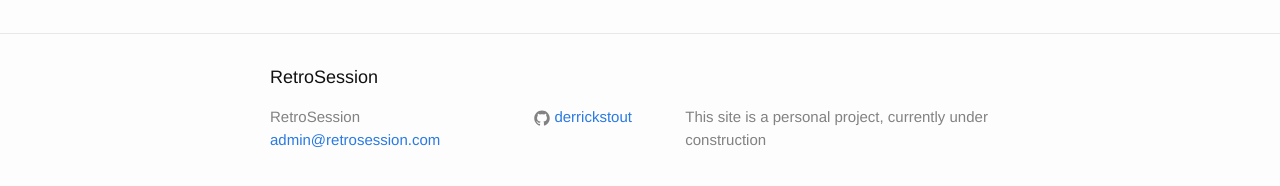
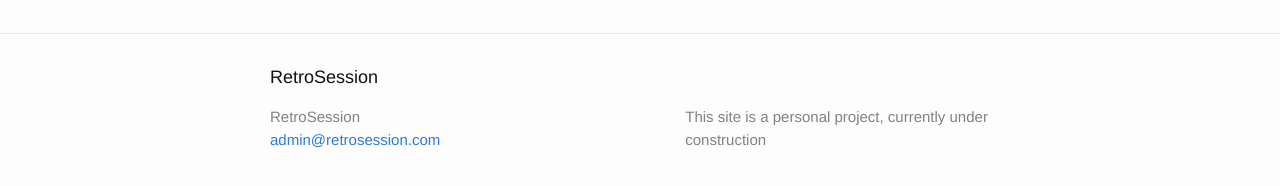
Before and after one commit to derrickstout/derrickstout.github.io, a Jekyll site: the page built from about.md, in a window 1280 px wide. Shown: the part 317-503 px from the top of the page. Built offline with Jekyll 4.4.1, drawn with Linux system fonts in a browser that asks for light colours.

Commit message:
Update _config.yml

```diff
--- a/_config.yml
+++ b/_config.yml
@@ -13,7 +13,7 @@ description: > # this means to ignore newlines until "baseurl:"
 baseurl: "" # the subpath of your site, e.g. /blog
 url: "http://retrosession.com" # the base hostname & protocol for your site
 
-github_username:  derrickstout
+github_username:
 
 # Build settings
 markdown: kramdown
```
